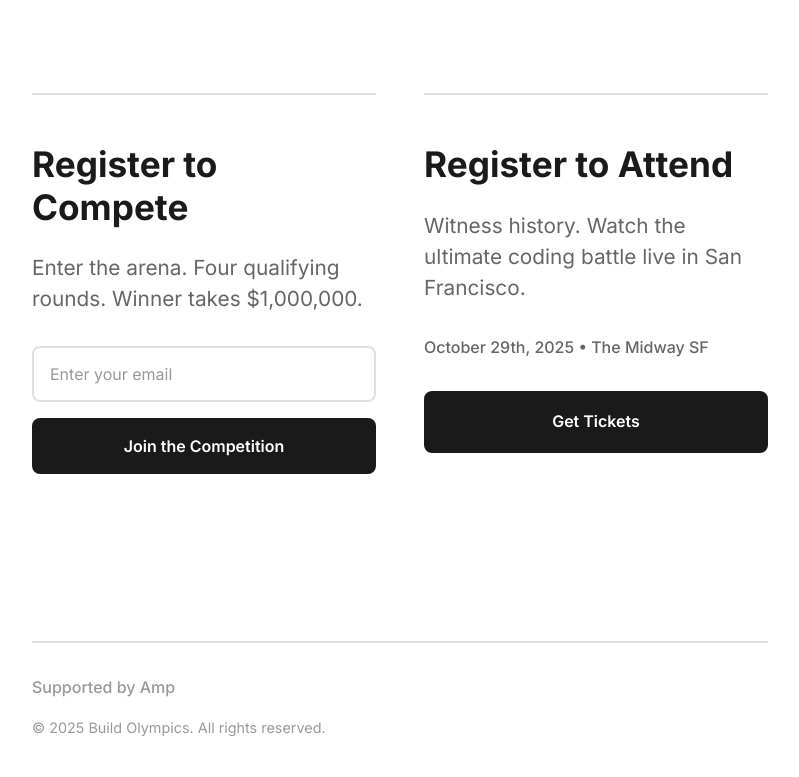
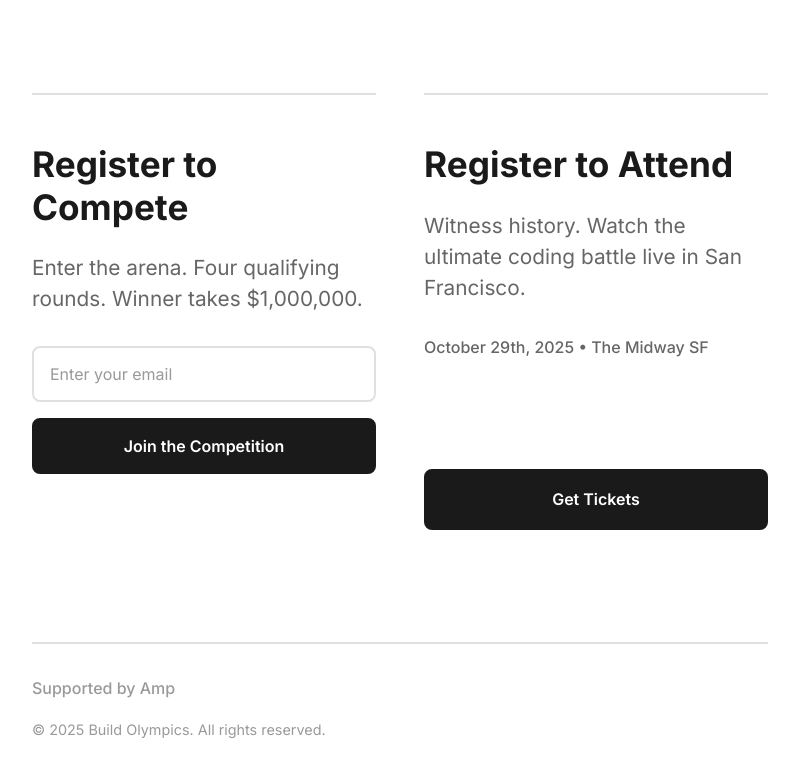
Before and after one commit to g-caf/build-olympics, a website: page wireframe-index.html in a window 1280 px wide. Shown: the part 879-1656 px from the top of the page, without its empty margins (240-1039 px from the left). Drawn offline with Linux system fonts and the light colour scheme.

Commit message:
Align registration buttons at same vertical level
- Added flexbox layout to registration cards
- Used justify-content: space-between to align buttons at bottom
- Wrapped content in card-content divs for better structure
- Both 'Join the Competition' and 'Get Tickets' buttons now align

Co-authored-by: Amp <amp@ampcode.com>
Amp-Thread-ID: https://ampcode.com/threads/T-56cc7561-e3ad-4e2a-948b-35506dd09b48

```diff
--- a/wireframe-index.html
+++ b/wireframe-index.html
@@ -48,23 +48,26 @@
 
             <section class="registration-section">
                 <div class="registration-card compete">
-                    <h3>Register to Compete</h3>
-                    <p>Enter the arena. Four qualifying rounds. Winner takes $1,000,000.</p>
+                    <div class="card-content">
+                        <h3>Register to Compete</h3>
+                        <p>Enter the arena. Four qualifying rounds. Winner takes $1,000,000.</p>
+                    </div>
                     <div class="signup-form">
                         <input type="email" id="email" placeholder="Enter your email" class="email-input" required>
                         <button type="submit" class="registration-button compete-btn" id="signup-btn">Join the Competition</button>
+                        <div id="signup-message" class="signup-message"></div>
                     </div>
-                    <div id="signup-message" class="signup-message"></div>
                 </div>
 
                 <div class="registration-card attend">
-                    <h3>Register to Attend</h3>
-                    <p>Witness history. Watch the ultimate coding battle live in San Francisco.</p>
-                    <p class="event-details">October 29th, 2025 • The Midway SF</p>
+                    <div class="card-content">
+                        <h3>Register to Attend</h3>
+                        <p>Witness history. Watch the ultimate coding battle live in San Francisco.</p>
+                        <p class="event-details">October 29th, 2025 • The Midway SF</p>
+                    </div>
                     <div class="button-container">
                         <a href="wireframe-attend.html" class="registration-button attend-btn">Get Tickets</a>
                     </div>
-                    <div class="spacing-placeholder"></div>
                 </div>
             </section>
         </main>
--- a/wireframe-styles.css
+++ b/wireframe-styles.css
@@ -139,6 +139,10 @@ header {
     padding: 3rem 0;
     border-top: 2px solid #e0e0e0;
     text-align: left;
+    display: flex;
+    flex-direction: column;
+    justify-content: space-between;
+    min-height: 350px;
 }
 
 .registration-card h3 {
@@ -168,7 +172,6 @@ header {
     display: flex;
     flex-direction: column;
     gap: 1rem;
-    margin-top: 2rem;
     max-width: 350px;
 }
 
@@ -193,7 +196,6 @@ header {
 }
 
 .button-container {
-    margin-top: 2rem;
     max-width: 350px;
 }
 
@@ -235,10 +237,7 @@ header {
     background: #333333;
 }
 
-.spacing-placeholder {
-    height: 60px;
-    margin-top: 1rem;
-}
+
 
 .signup-message {
     margin-top: 1rem;
```
